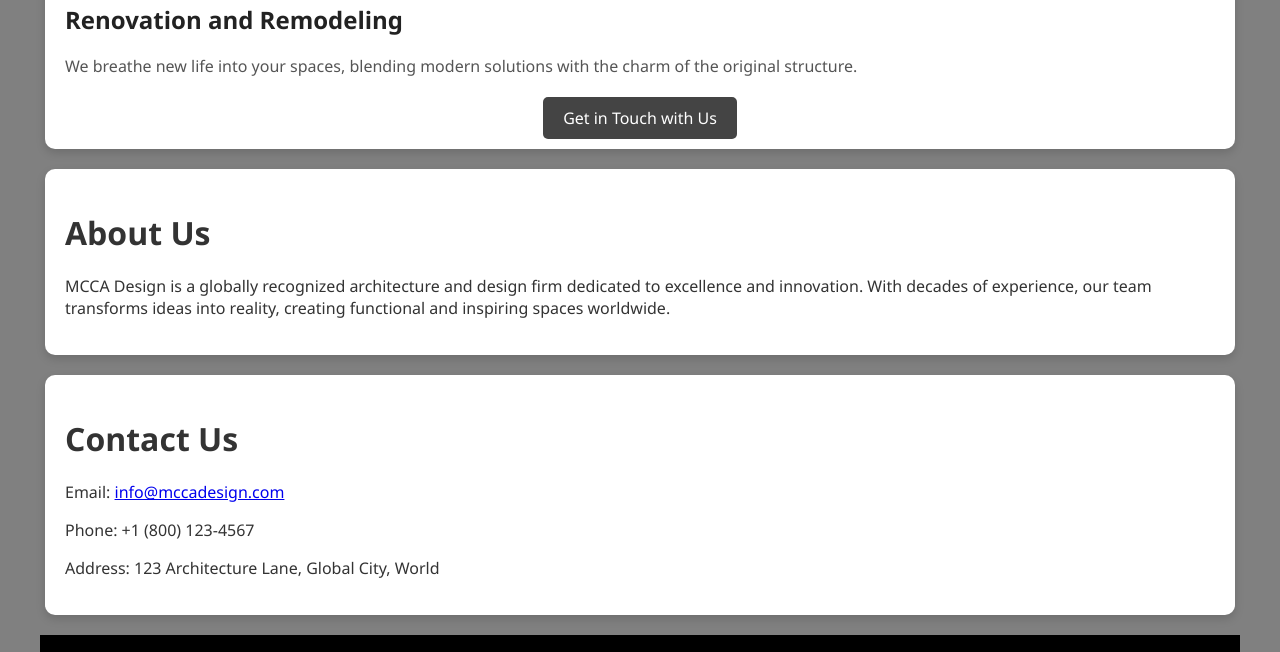
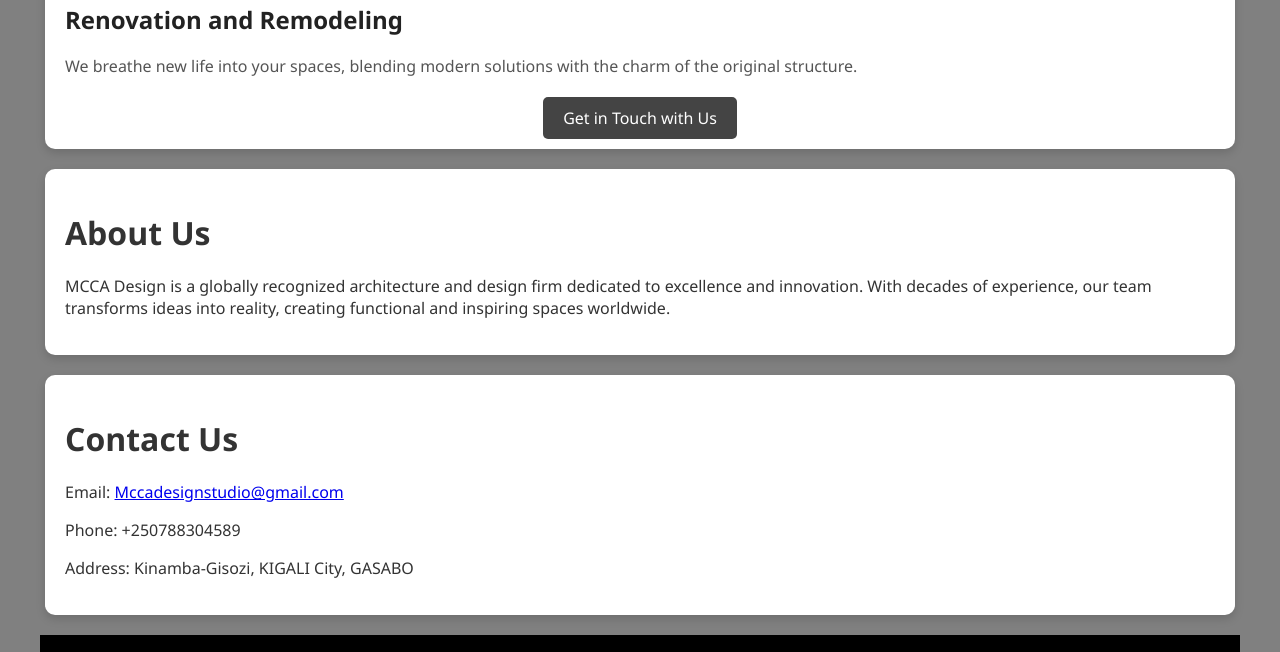
Before and after one commit to Ericstone45/MCCA, a plain HTML site: page service.html in a window 1280 px wide. Shown: the part 664-1316 px from the top of the page. Drawn offline with Linux system fonts and the light colour scheme.

Commit message:
Update service.html

```diff
--- a/service.html
+++ b/service.html
@@ -295,9 +295,9 @@
 
     <div class="content" id="contact">
         <h1>Contact Us</h1>
-        <p>Email: <a href="mailto:info@mccadesign.com">info@mccadesign.com</a></p>
-        <p>Phone: +1 (800) 123-4567</p>
-        <p>Address: 123 Architecture Lane, Global City, World</p>
+        <p>Email: <a href="mailto:Mccadesignstudio@gmail.com">Mccadesignstudio@gmail.com</a></p>
+        <p>Phone: +250788304589</p>
+        <p>Address: Kinamba-Gisozi, KIGALI City, GASABO</p>
     </div>
 
     <!-- Footer Section -->
```
